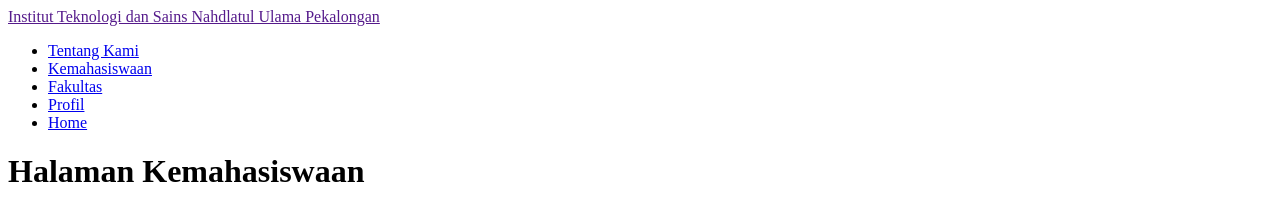
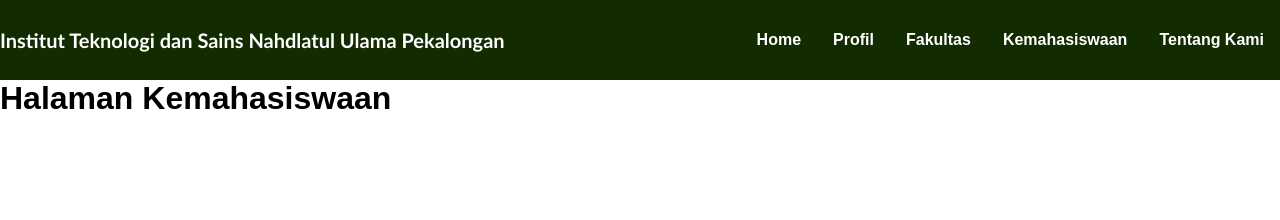
Before and after one commit to naufal247/karina, a plain HTML site: page kemahasiswaan.html in a window 1280 px wide. Drawn offline with Linux system fonts and the light colour scheme.

Commit message:
udpate profi
update profil dan mahasiswaan

```diff
--- a/kemahasiswaan.html
+++ b/kemahasiswaan.html
@@ -3,7 +3,8 @@
 <head>
     <meta charset="UTF-8">
     <meta name="viewport" content="width=device-width, initial-scale=1.0">
-    <title>Document</title>
+    <title>Kemahasiswa</title>
+    <link rel="stylesheet" href="style.css">
 </head>
 <body>
 
```
Also changed, not shown: profile.html (+4 -1 lines).
